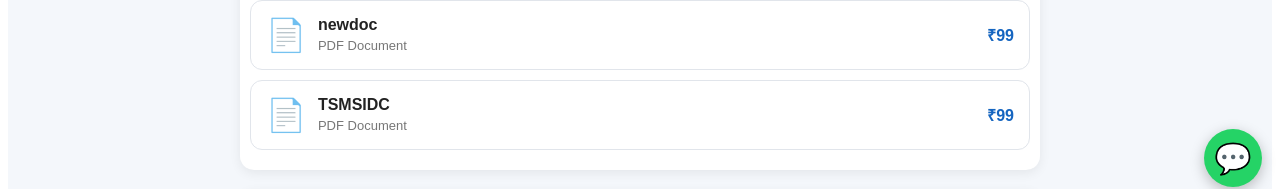
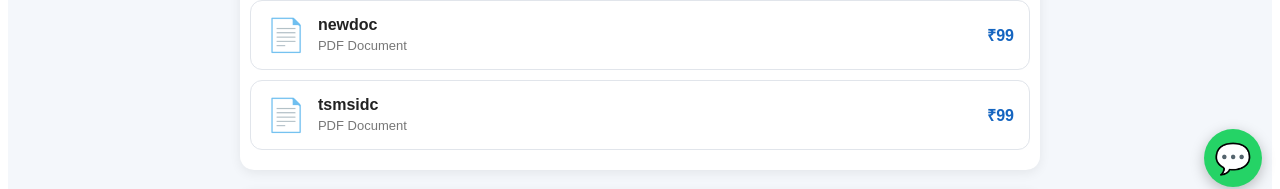
Before and after one commit to SrePrintOnlinework/Sr_ePrint-Online, a Next.js app: page / in a window 1280 px wide. Shown: the part 595-784 px from the top of the page. Built offline with nearby package versions, Linux system fonts and the light colour scheme.

Commit message:
Fix case and update price for TSMSIDC entry
Updated the entry for 'TSMSIDC' to 'tsmsidc' with a new price and filename.

```diff
--- a/app/pdfs.js
+++ b/app/pdfs.js
@@ -19,8 +19,8 @@ export const pdfs = [
   },
   {
     id: 'raj-004',
-    name: 'TSMSIDC',
-    file: 'TSMSIDC.pdf',
-    price: 99,
+    name: 'tsmsidc',
+    file: 'tsmsidc.pdf',
+    price: 20,
   },
 ];
```
